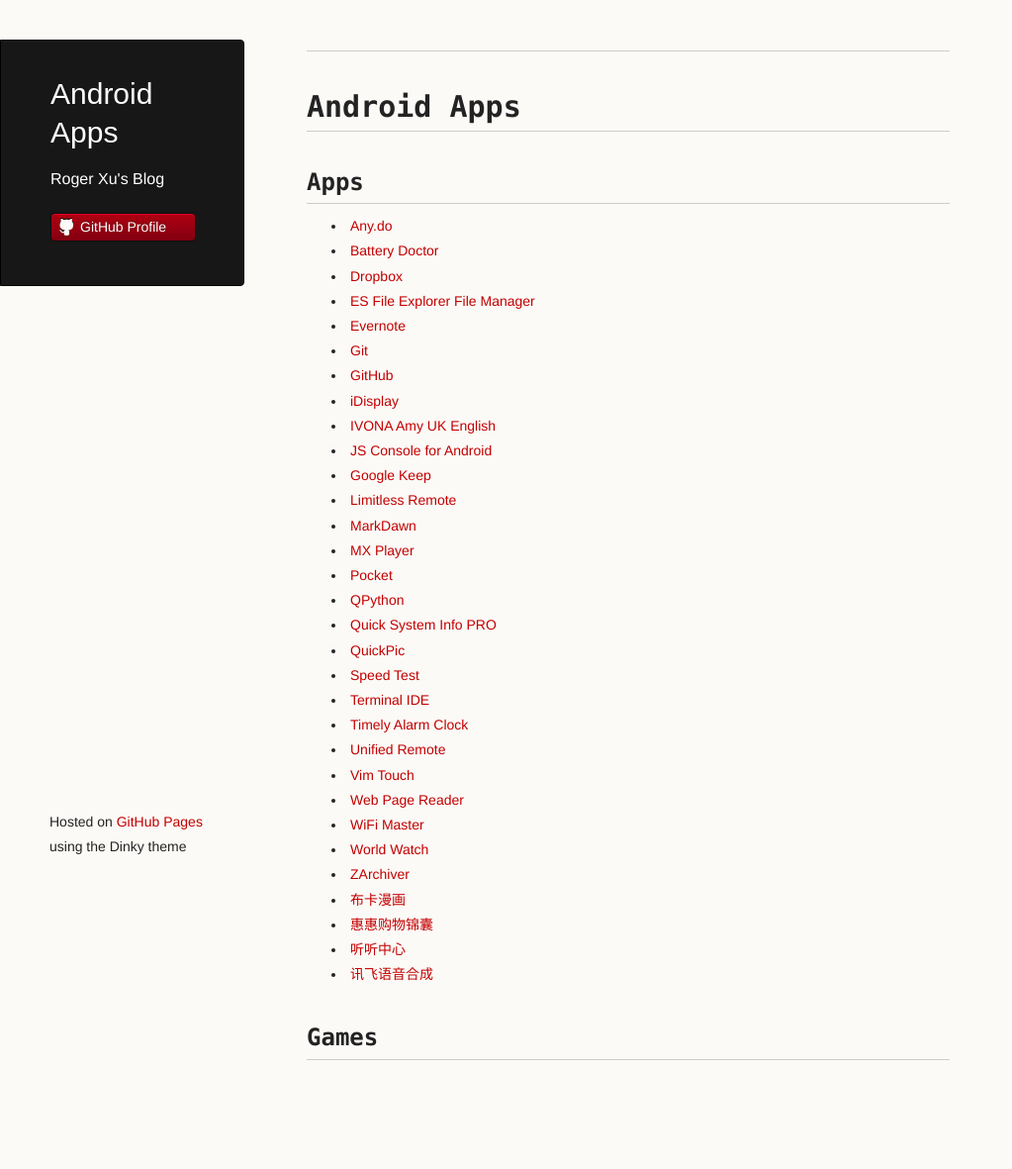
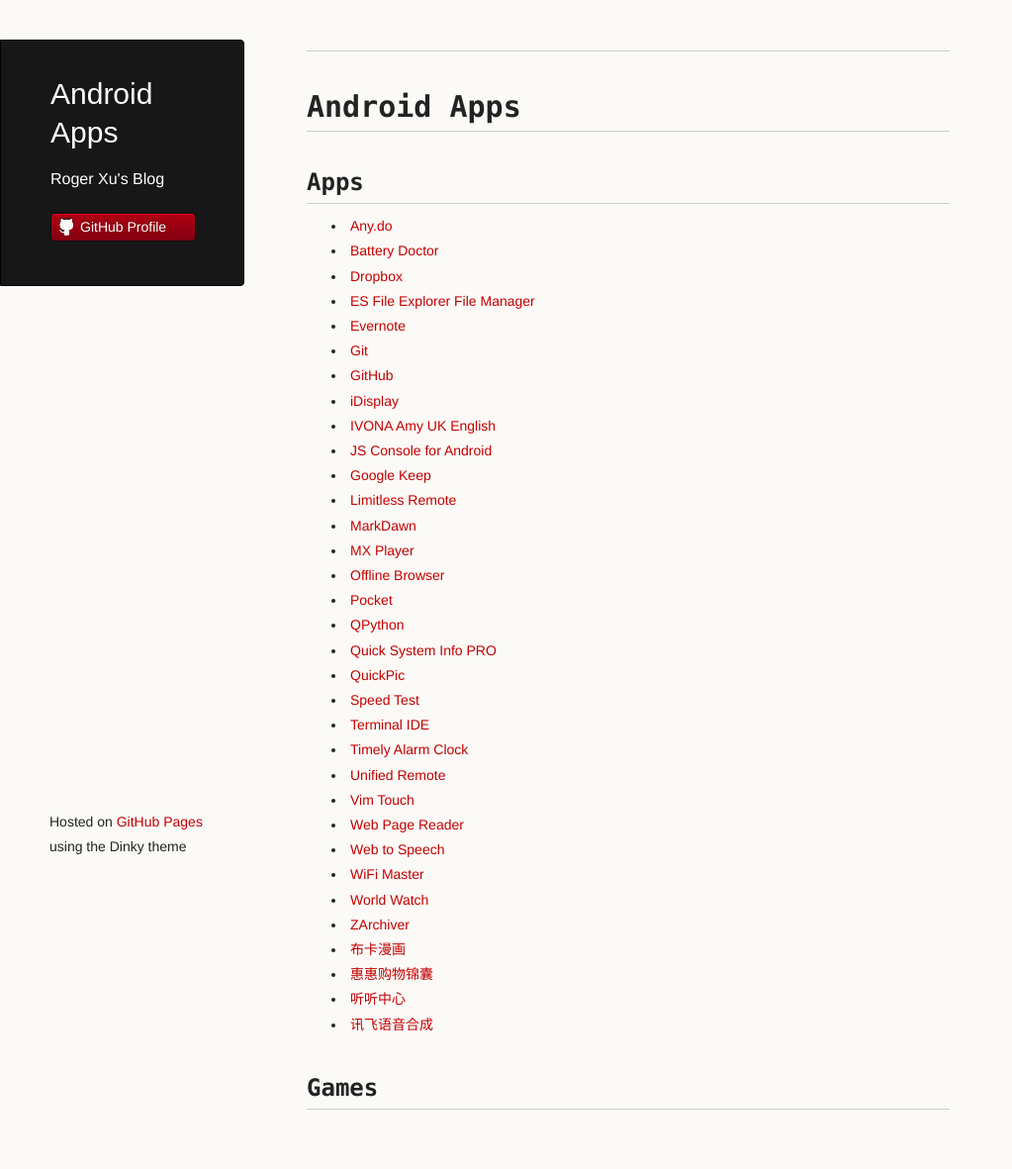
Before and after one commit to rogerxu/rogerxu.github.io, a Jekyll site: the page built from _posts/2012-11-05-android-apps.md, in a window 1280 px wide. Shown: the whole page at 99% size, without its empty margins (0-1023 px from the left). Built offline with Jekyll 4.4.1, drawn with Linux system fonts in a browser that asks for light colours; before the commit the page ends 1131 px from its top, so only the background shows below that.

Commit message:
Add Android apps.

```diff
--- a/_posts/2012-11-05-android-apps.md
+++ b/_posts/2012-11-05-android-apps.md
@@ -21,6 +21,7 @@
 * [Limitless Remote](https://play.google.com/store/apps/details?id=dh.ControlPad.main)
 * [MarkDawn](https://play.google.com/store/apps/details?id=com.blogspot.versionupsoft.markdawn)
 * [MX Player](https://play.google.com/store/apps/details?id=com.mxtech.videoplayer.ad)
+* [Offline Browser](https://play.google.com/store/apps/details?id=it.nikodroid.offline)
 * [Pocket](https://play.google.com/store/apps/details?id=com.ideashower.readitlater.pro)
 * [QPython](https://play.google.com/store/apps/details?id=com.hipipal.qpyplus)
 * [Quick System Info PRO](https://play.google.com/store/apps/details?id=org.uguess.android.sysinfo.pro)
@@ -31,6 +32,7 @@
 * [Unified Remote](https://play.google.com/store/apps/details?id=com.Relmtech.Remote)
 * [Vim Touch](https://play.google.com/store/apps/details?id=net.momodalo.app.vimtouch)
 * [Web Page Reader](https://play.google.com/store/apps/details?id=info.bell_pepper)
+* [Web to Speech](https://play.google.com/store/apps/details?id=com.practicalandroidapps.webtospeech)
 * [WiFi Master](https://play.google.com/store/apps/details?id=com.halo.wifikey.wifilocating)
 * [World Watch]()
 * [ZArchiver](https://play.google.com/store/apps/details?id=ru.zdevs.zarchiver)
```
